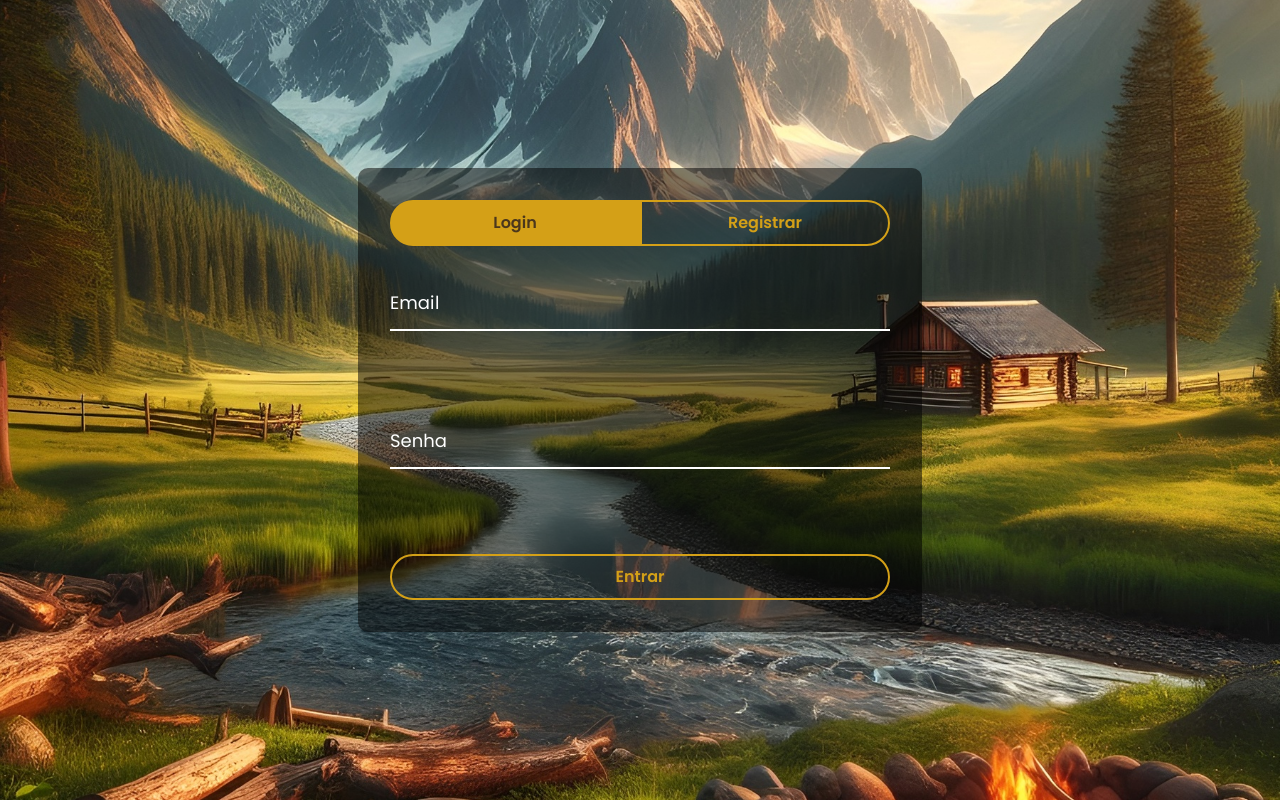
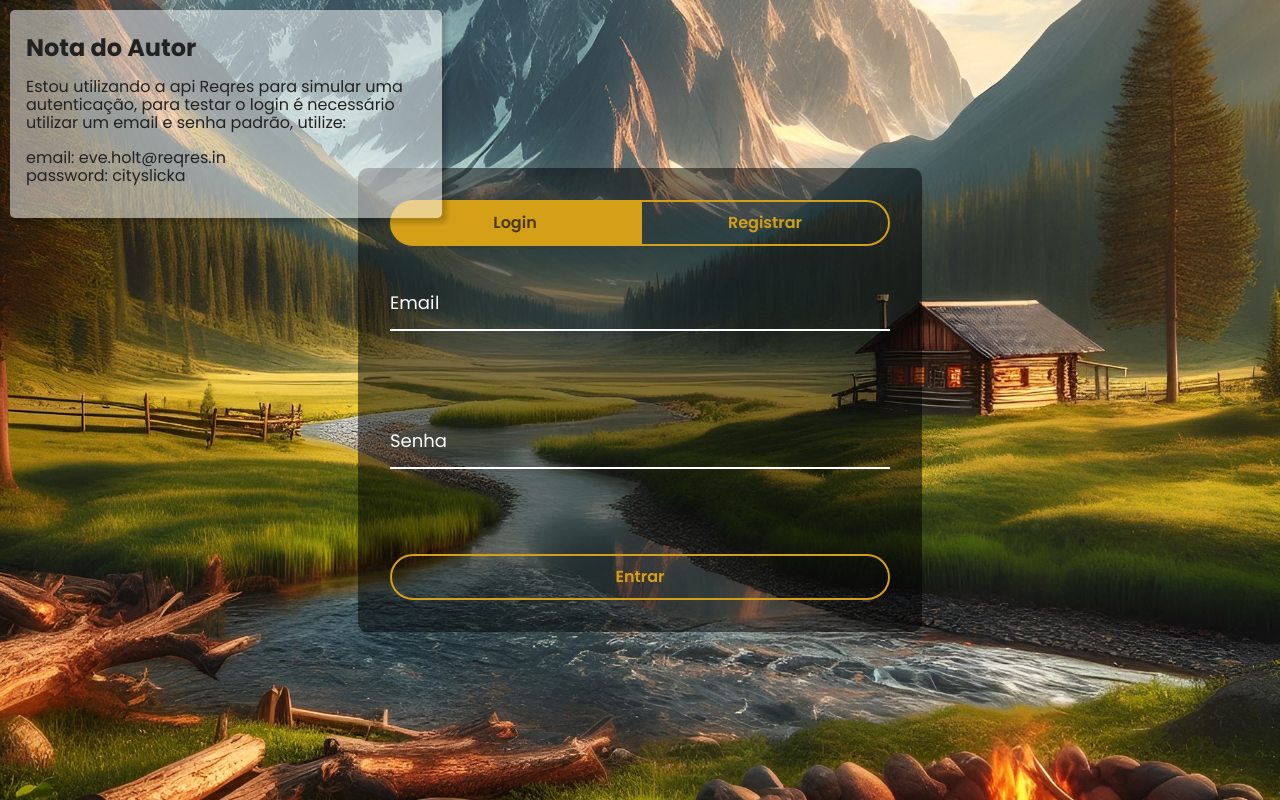
Before and after one commit to OtavioMendesSantos/ReactTestingLibrary, a React (Vite) app: page /login in a window 1280 px wide. Built offline with nearby package versions, Linux system fonts and the light colour scheme.

Commit message:
:sparkles: feat: utilizando API Reqres para simular login/register

```diff
--- a/src/Pages/Login/Login.module.scss
+++ b/src/Pages/Login/Login.module.scss
@@ -8,6 +8,7 @@
     background-position: center center;
     background-repeat: no-repeat;
     background-size: cover;
+    position: relative;
 }
 
 .loginContainer{
--- a/src/Pages/Login/LoginSection.tsx
+++ b/src/Pages/Login/LoginSection.tsx
@@ -10,14 +10,57 @@ const LoginSection = () => {
         console.log("Clicou Login", e)
     }
 
+    const handleSubmit = async (e: React.FormEvent<HTMLFormElement>) => {
+        e.preventDefault()
+        register()
+    }
+
+    const register = async () => {
+        try {
+
+            const payload = {
+                email: email.value,
+                password: senha.value,
+            };
+
+            const options: RequestInit = {
+                method: 'POST',
+                headers: {
+                    'Content-Type': 'application/json',
+                },
+                body: JSON.stringify(payload),
+            }
+
+            const response = await fetch('https://reqres.in/api/login', options)
+            const data = await response.json()
+            alert(JSON.stringify(data))
+        }
+        catch (error) {
+            console.log(error)
+        }
+    }
+
     return (
-        <form style={{ display: 'flex', flexDirection: 'column', gap: '1.5rem', width: '100%', height: '100%', justifyContent: 'space-between' }}>
-            <Input label="Email" {...email} />
-            <Input label="Senha" {...senha} />
-            <Button onClick={handleClick}>
-                Entrar
-            </Button>
-        </form>
+        <>
+            <form
+                onSubmit={handleSubmit}
+                style={{ display: 'flex', flexDirection: 'column', gap: '1.5rem', width: '100%', height: '100%', justifyContent: 'space-between' }}
+            >
+                <Input label="Email" {...email} />
+                <Input label="Senha" {...senha} />
+                <Button onClick={handleClick} disabled={!!email.error || !!senha.error}>
+                    Entrar
+                </Button>
+            </form>
+            <div className="alert">
+                <h1>Nota do Autor</h1>
+                <p>Estou utilizando a api Reqres para simular uma autenticação, para testar o login é necessário utilizar um email e senha padrão, utilize:</p>
+                <p>
+                    email: eve.holt@reqres.in <br />
+                    password: cityslicka
+                </p>
+            </div>
+        </>
     )
 }
 
--- a/src/Pages/Login/RegisterSection.tsx
+++ b/src/Pages/Login/RegisterSection.tsx
@@ -10,8 +10,42 @@ const RegisterSection = () => {
         console.log("Clicou Registrar", e)
     }
 
+    const handleSubmit = async (e: React.FormEvent<HTMLFormElement>) => {
+        e.preventDefault()
+        register()
+    }
+
+    const register = async () => {
+        try {
+
+            const payload = {
+                email: email.value,
+                password: senha.value,
+            };
+
+            const options: RequestInit = {
+                method: 'POST',
+                headers: {
+                    'Content-Type': 'application/json',
+                },
+                body: JSON.stringify(payload),
+            }
+
+            const response = await fetch('https://reqres.in/api/register', options)
+            const data = await response.json()
+            alert(JSON.stringify(data))
+        }
+        catch (error) {
+            console.log(error)
+        }
+    }
+
     return (
-        <form style={{ display: 'flex', flexDirection: 'column', gap: '1.5rem', width: '100%', height: '100%', justifyContent: 'space-between' }}>
+        <>
+            <form
+                onSubmit={handleSubmit}
+                style={{ display: 'flex', flexDirection: 'column', gap: '1.5rem', width: '100%', height: '100%', justifyContent: 'space-between' }}
+            >
                 <Input
                     label="Email"
                     value={email.value}
@@ -28,10 +62,20 @@ const RegisterSection = () => {
                 />
                 <Button
                     onClick={handleClick}
+                    disabled={!!email.error || !!senha.error}
                 >
                     Registrar
                 </Button>
             </form>
+            <div className="alert">
+                <h1>Nota do Autor</h1>
+                <p>Estou utilizando a api Reqres para simular uma autenticação, para testar o registrar é necessário utilizar um email e senha padrão, utilize:</p>
+                <p>
+                    email: eve.holt@reqres.in <br />
+                    password: pistol
+                </p>
+            </div>
+        </>
     )
 }
 
--- a/src/components/common/Button/Button.module.scss
+++ b/src/components/common/Button/Button.module.scss
@@ -44,4 +44,18 @@
   &:active {
     scale: 1;
   }
+
+  &:disabled {
+    cursor: not-allowed;
+    opacity: 0.5;
+    filter: grayscale(100%);
+
+    &:hover {
+      color: inherit;
+      box-shadow: none;
+      &::before {
+        scale: 0;
+      }
+    }
+  }
 }
--- a/src/styles/main.scss
+++ b/src/styles/main.scss
@@ -1,5 +1,23 @@
-@import url('normalize.css');
+@import url("normalize.css");
 
 * {
-    font-family: "Poppins", sans-serif;
+  font-family: "Poppins", sans-serif;
 }
+
+.alert {
+  position: absolute;
+  top: 10px;
+  left: 10px;
+  width: 400px;
+  max-width: 100%;
+  padding: 1rem;
+  border-radius: 5px;
+  background-color: rgba(255, 255, 255, 0.5);
+  z-index: 9999;
+  color: #222;
+  box-shadow: 5px 5px 5px rgba(0, 0, 0, 0.2);
+  h1 {
+    font-size: 1.5rem;
+    margin-block: 0.5rem;
+  }
+}
```
Lines whose indentation alone changed are shown as unchanged.
